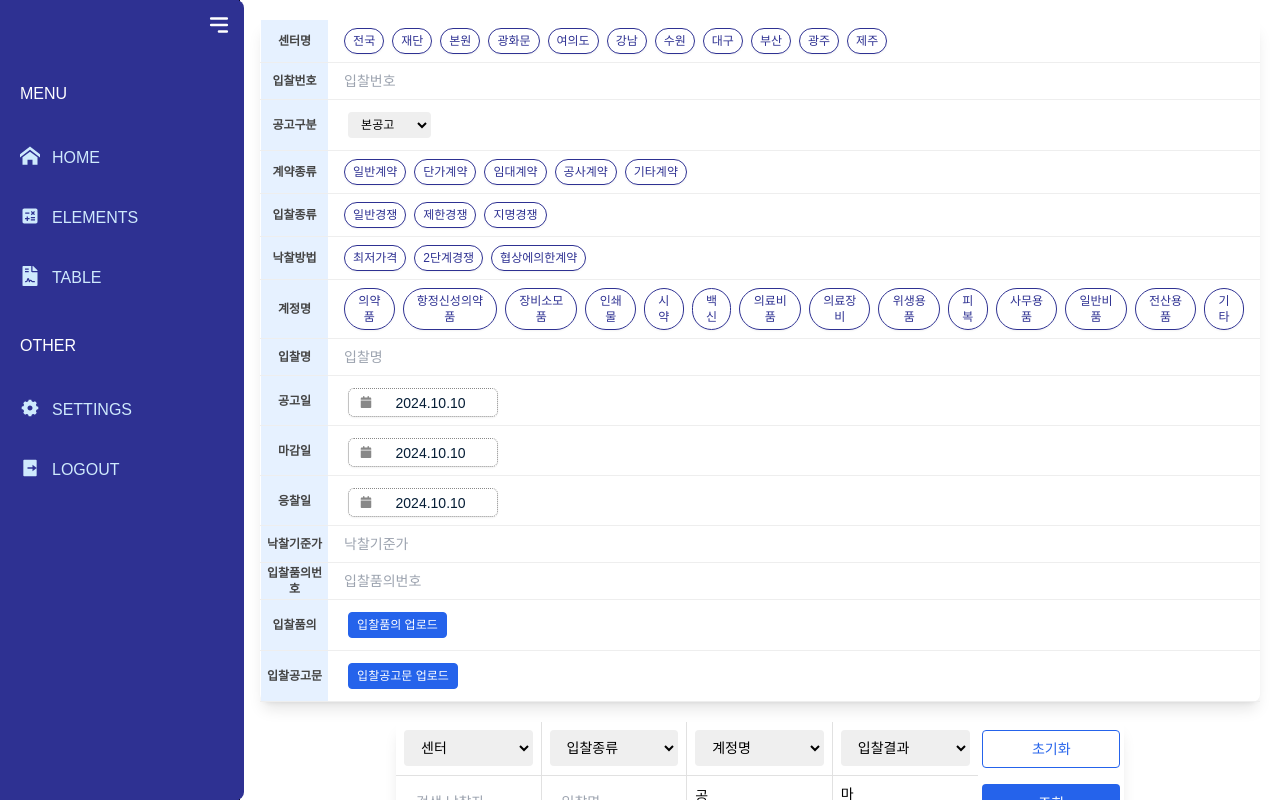
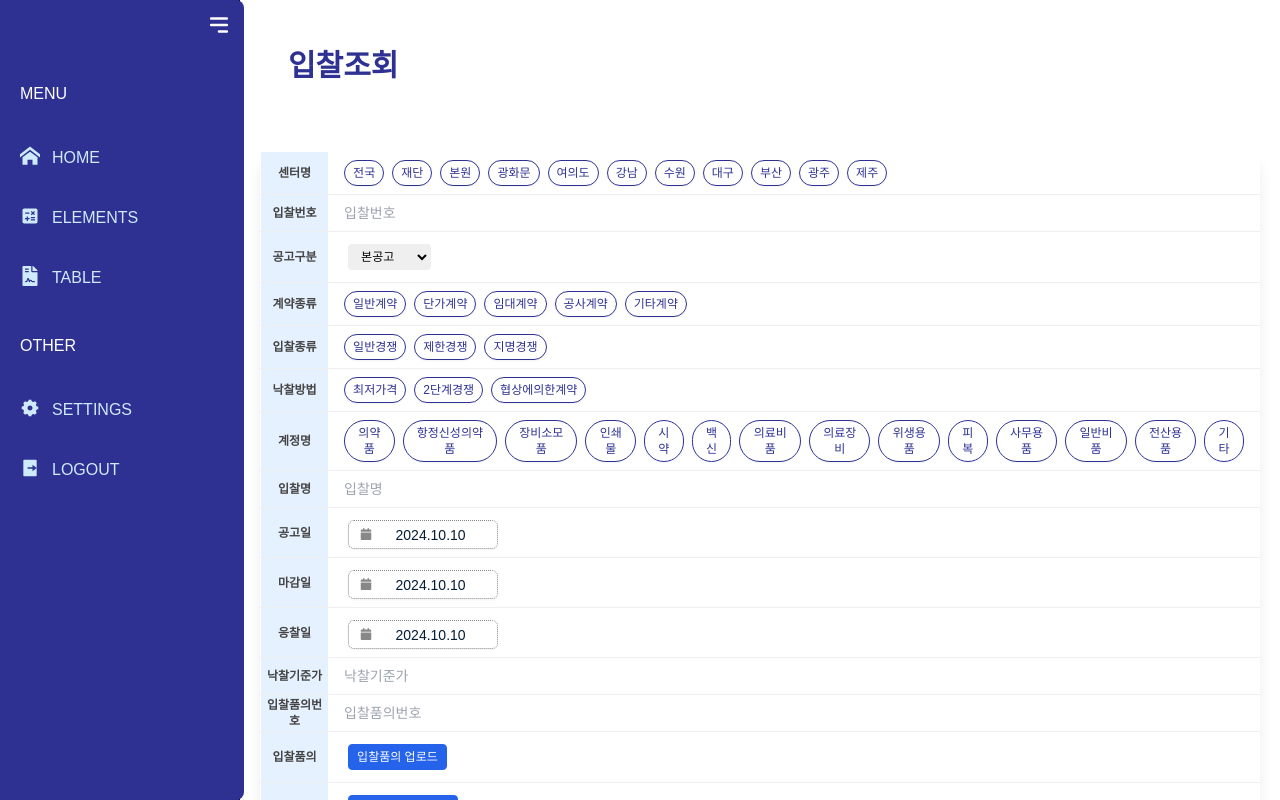
Before and after one commit to Hyeyeon-Ko/pur-ui2, a Next.js app: page /menu1 in a window 1280 px wide. Built offline with nearby package versions, Linux system fonts and the light colour scheme.

Commit message:
Feat: 제목 레이블 생성

```diff
--- a/app/(sidebar)/menu1/page.tsx
+++ b/app/(sidebar)/menu1/page.tsx
@@ -13,6 +13,7 @@ import SingleDatePicker from "@/components/ui/atoms/datepicker/DatePicker";
 import FileUploadButton from "@/components/ui/molecules/buttons/FileUploadButton";
 import useFormatHandler from "@/hooks/useFormatHandler";
 import SearchFilter from "@/components/ui/organism/filter/SearchFilter";
+import PageTitle from "@/components/ui/molecules/titles/PageTitle";
 
 const MenuPage = () => {
   const [downloadOption, setDownloadOption] = useState("");
@@ -253,6 +254,8 @@ const MenuPage = () => {
 
   return (
     <div className="flex flex-col mb-4">
+      <PageTitle pageTitle="입찰조회" mode="xl" fontWeight="bold" />
+
       <VerticalTable data={vertical} />
 
       <div>
--- a/components/ui/atoms/label/Label.tsx
+++ b/components/ui/atoms/label/Label.tsx
@@ -1,7 +1,7 @@
 import React, { CSSProperties } from "react";
 import colors from "@/styles/colors";
 
-export type LabelMode = "sm" | "xs" | "lg" | "md" | undefined;
+export type LabelMode = "sm" | "xs" | "lg" | "md" | "xl" | undefined;
 
 interface LabelProps {
   mode?: LabelMode;
@@ -23,6 +23,7 @@ const Label: React.FC<LabelProps> = ({
     xs: "text-xs",
     md: "text-base",
     lg: "text-lg",
+    xl: "text-3xl",
   };
 
   const textColor = color ? colors[color] : "black";
--- /dev/null
+++ b/components/ui/molecules/titles/PageTitle.tsx
@@ -0,0 +1,34 @@
+import React, { CSSProperties } from "react";
+import Label from "../../atoms/label/Label";
+import colors from "@/styles/colors";
+
+interface TitleProps {
+  pageTitle: string;
+  customStyle?: CSSProperties;
+  color?: keyof typeof colors;
+  mode?: "sm" | "md" | "lg" | "xl";
+  fontWeight?: "normal" | "medium" | "bold";
+}
+
+const PageTitle: React.FC<TitleProps> = ({
+  pageTitle,
+  customStyle,
+  color,
+  mode = "xl",
+  fontWeight = "normal",
+}) => {
+  const textColor = color ? colors[color] : colors.signature;
+
+  return (
+    <div className="p-10 m-2" style={{ ...customStyle, color: textColor }}>
+      <Label
+        mode={mode}
+        color={color}
+        content={pageTitle}
+        fontWeight={fontWeight}
+      />
+    </div>
+  );
+};
+
+export default PageTitle;
```
